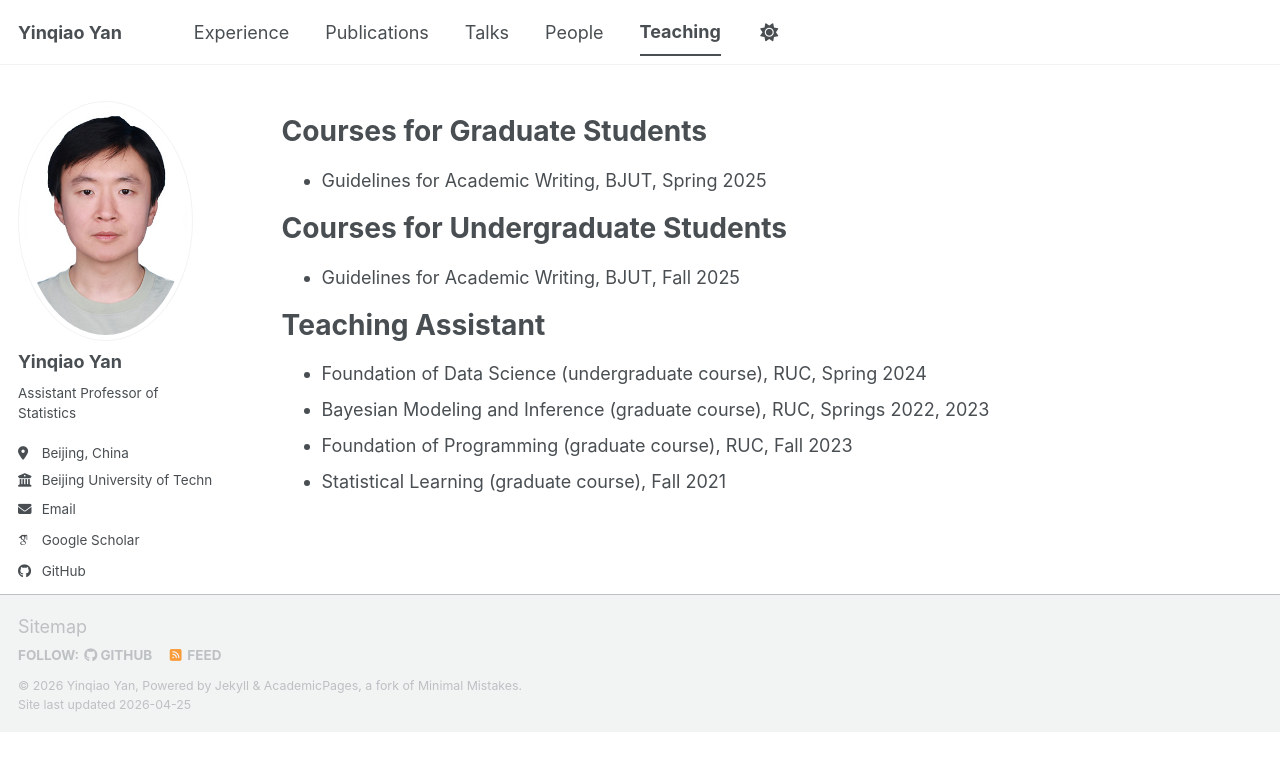
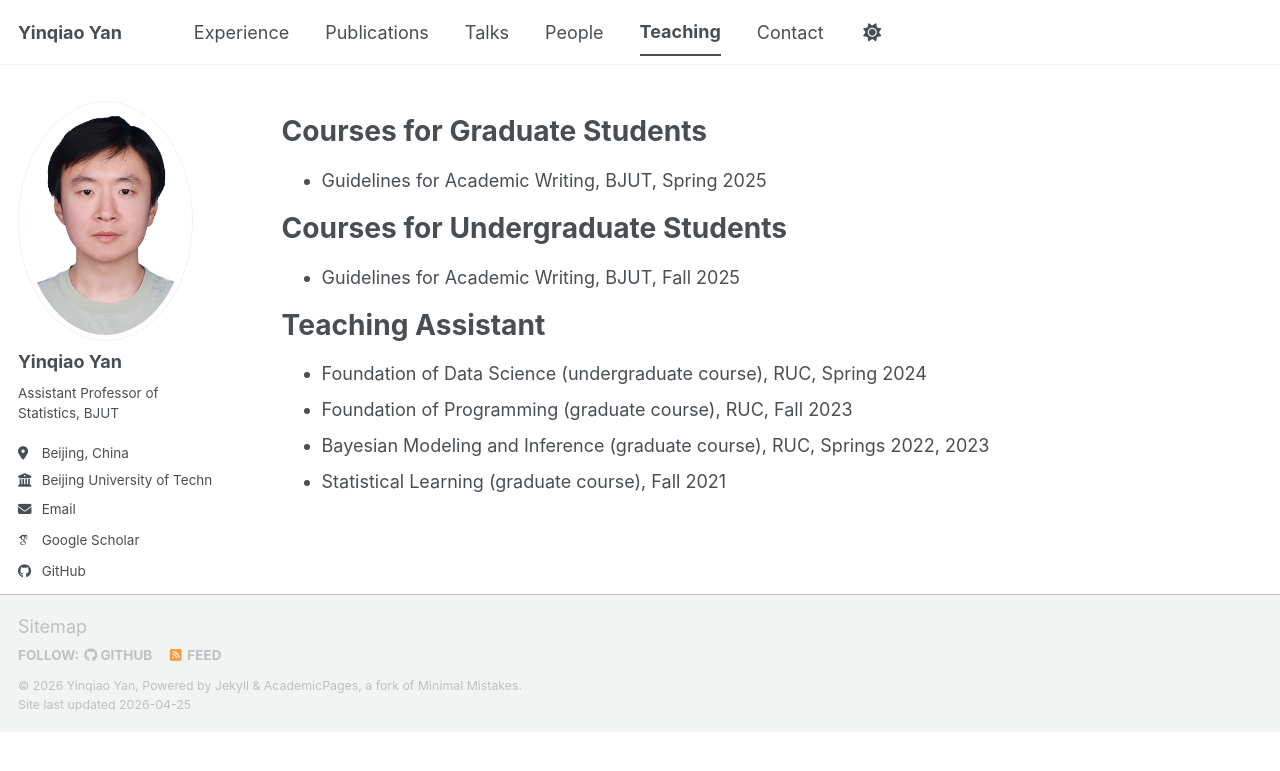
Before and after one commit to yinqiaoyan/yinqiaoyan.github.io, a Jekyll site: the page built from _pages/teaching.md, in a window 1280 px wide. Shown: the top 771 px of the page. Built offline with Jekyll 4.4.1, drawn with Linux system fonts in a browser that asks for light colours; some web fonts are replaced; a script bundle is joined from its source files by our own code; library files that are not in the unit come from our copies.

Commit message:
new info

```diff
--- a/_config.yml
+++ b/_config.yml
@@ -26,7 +26,7 @@ author:
   avatar           : "profile_img.jpg"
   name             : "Yinqiao Yan"
   pronouns         : # example: "she/her"
-  bio              : "Assistant Professor of Statistics"
+  bio              : "Assistant Professor of Statistics, BJUT"
   location         : "Beijing, China"
   employer         : "Beijing University of Technology"
   uri              : # URL
--- a/_data/navigation.yml
+++ b/_data/navigation.yml
@@ -23,6 +23,9 @@ main:
   - title: "Teaching"
     url: /teaching/
 
+  - title: "Contact"
+    url: /contact/
+
   # - title: "Portfolio"
   #   url: /portfolio/
 
--- a/_pages/teaching.md
+++ b/_pages/teaching.md
@@ -15,6 +15,6 @@ author_profile: true
 # Teaching Assistant
 
 - Foundation of Data Science (undergraduate course), RUC, Spring 2024
+- Foundation of Programming (graduate course), RUC, Fall 2023
 - Bayesian Modeling and Inference (graduate course), RUC, Springs 2022, 2023
-- Foundation of Programming (graduate course), RUC, Fall 2023
 - Statistical Learning (graduate course), Fall 2021
```
Also changed, not shown: _pages/contact.md (added, +9 -0 lines).
